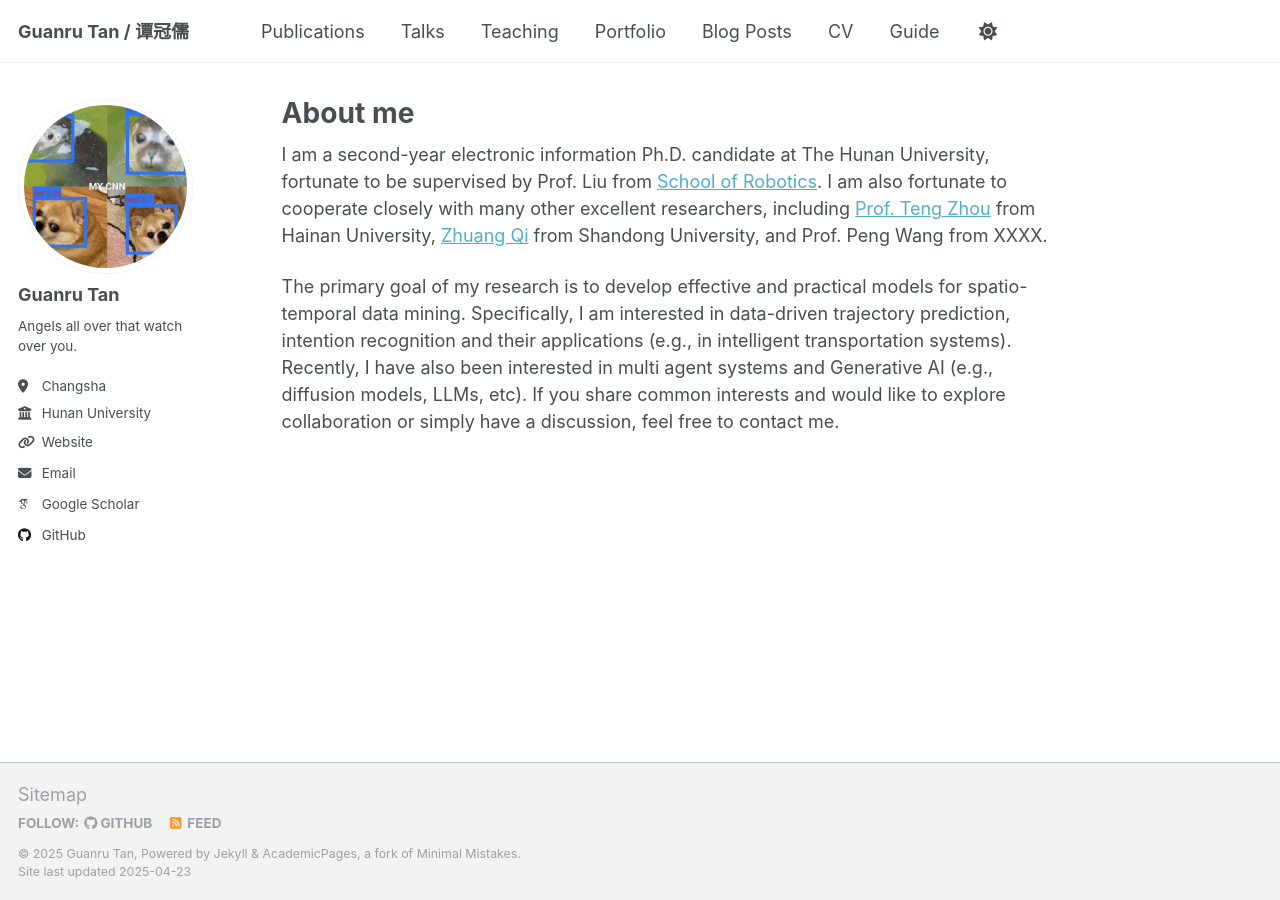
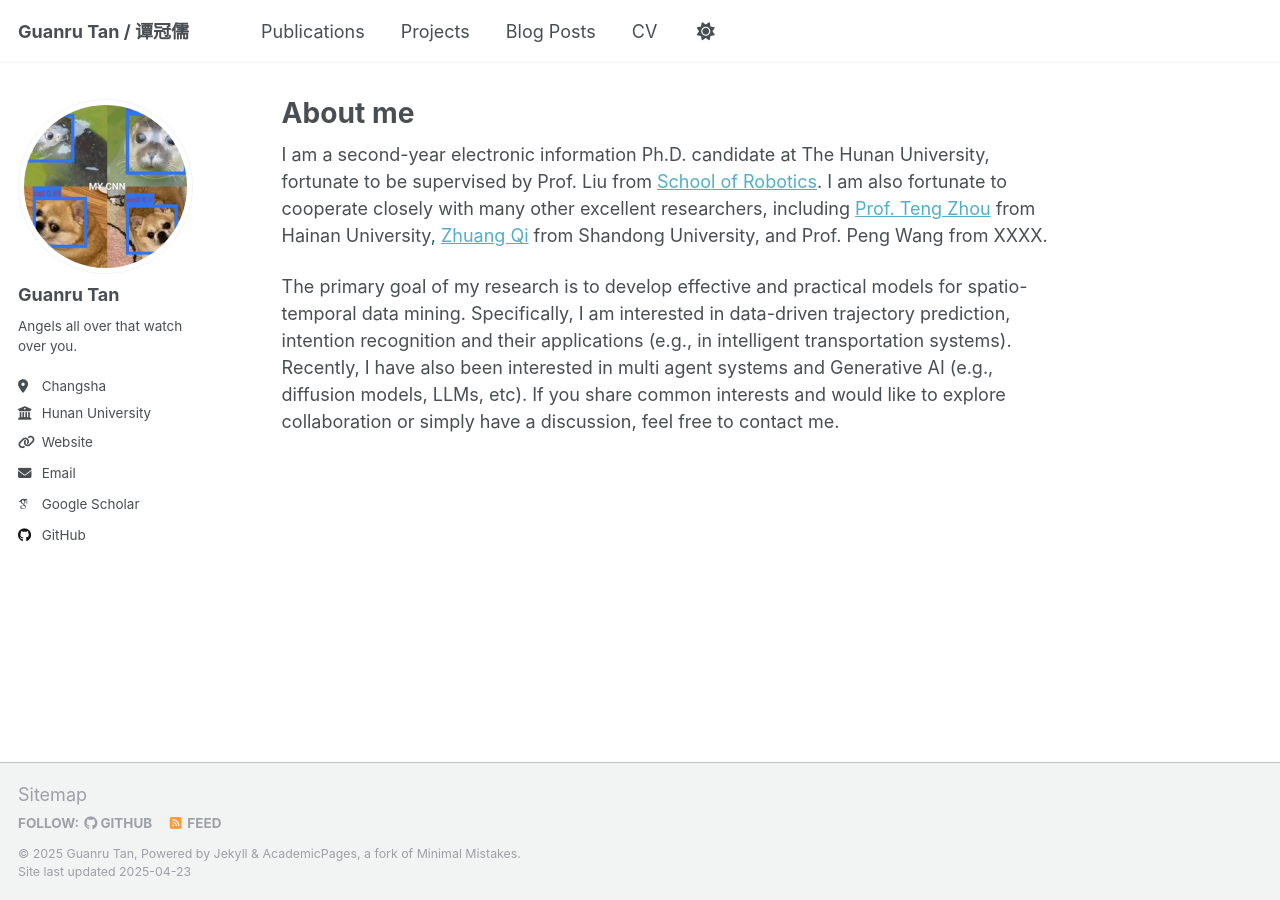
Before and after one commit to GuanruTan/guanrutan.github.io, a Jekyll site: the page built from _pages/about.md, in a window 1280 px wide. Built offline with Jekyll 4.4.1, drawn with Linux system fonts in a browser that asks for light colours; some web fonts are replaced.

Commit message:
Update navigation.yml

```diff
--- a/_data/navigation.yml
+++ b/_data/navigation.yml
@@ -11,14 +11,8 @@ main:
   - title: "Publications"
     url: /publications/
 
-  - title: "Talks"
-    url: /talks/
-
-  - title: "Teaching"
-    url: /teaching/
-
-  - title: "Portfolio"
-    url: /portfolio/
+  - title: "Projects"
+    url: /projects/
 
   - title: "Blog Posts"
     url: /year-archive/
@@ -28,6 +22,3 @@ main:
 
   # - title: "CV"
   #   url: /cv-json/
-
-  - title: "Guide"
-    url: /markdown/
```
